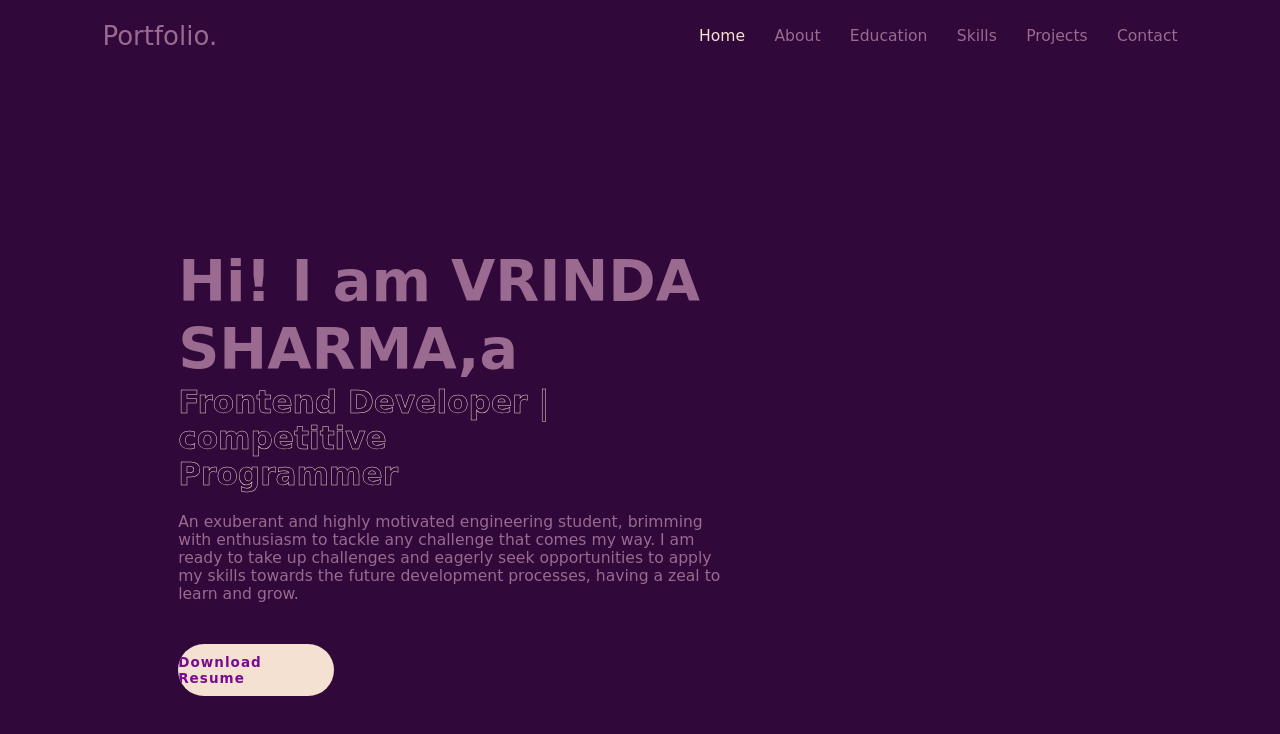
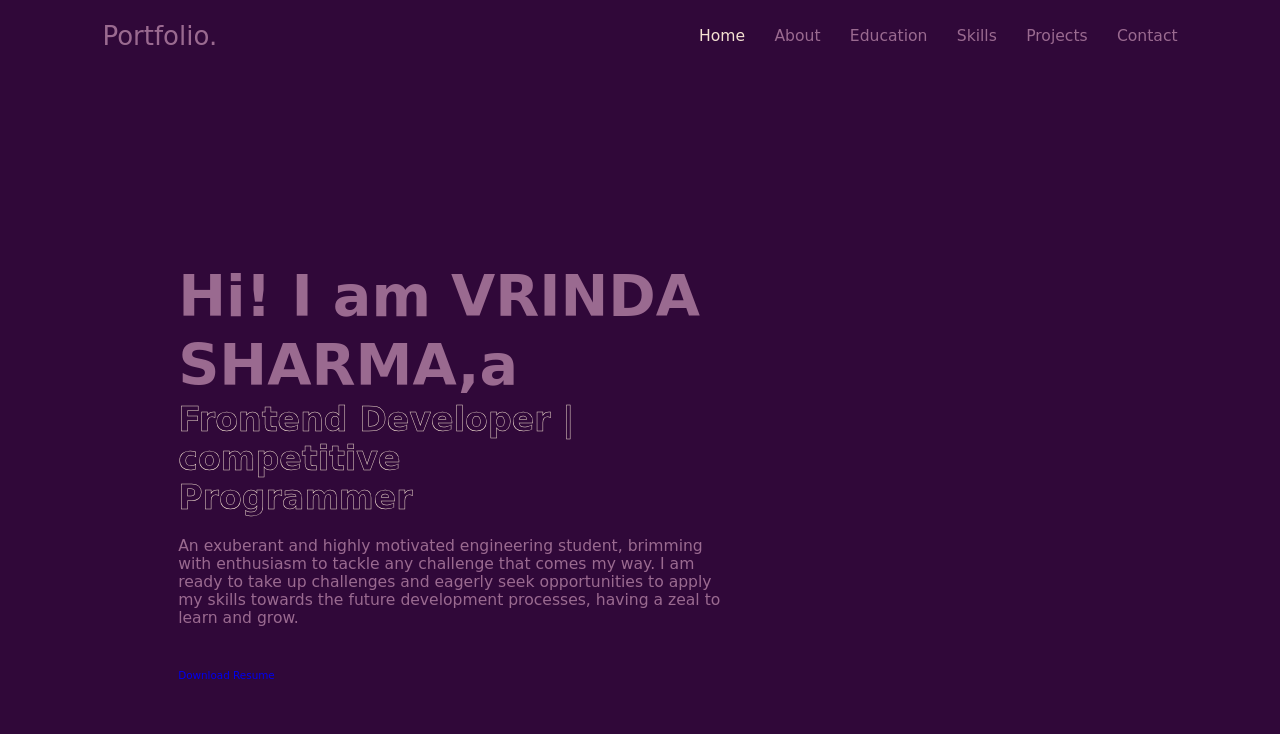
Before and after one commit to vrinda2606/Portfolio, a plain HTML site: page Index.html in a window 1280 px wide. Drawn offline with nearby package versions, Linux system fonts and the light colour scheme.

Commit message:
Update styles.css

```diff
--- a/styles.css
+++ b/styles.css
@@ -90,7 +90,7 @@ section{
     width: 40rem;
 }
 .home-content .traits-animate h3{
-    font-size: 3rem;
+    font-size: 3.2rem;
     font-weight: 650;
     color: transparent;
     -webkit-text-stroke: .5px var(--main-color);
@@ -99,7 +99,7 @@ section{
     font-size: 1.5rem;
     margin: 2rem 0 4rem;
 }
-.resume-div{
+.button-div{
     position: relative;
     display: flex;
     justify-content: space-between;
@@ -107,7 +107,7 @@ section{
     height: 5rem;
 }
 
-.resume-div .resume{
+.button-div .button{
     position: relative;
     display: inline-flex;
     justify-content: center;
@@ -123,7 +123,7 @@ section{
     overflow: hidden;
 }
 
-.resume-div .resume::before{
+.button-div .button::before{
     content: '';
     position: absolute;
     top: 0;
@@ -134,11 +134,11 @@ section{
     z-index: -1;
     transition: .5s;
 }
-.resume-div .resume:hover::before{
+.button-div .button:hover::before{
     width: 100%;
 }
 
-.resume-div .resume:hover{
+.button-div .button:hover{
        background: var(--second--bg-color);
        color: var(--main-color);
 }
```
